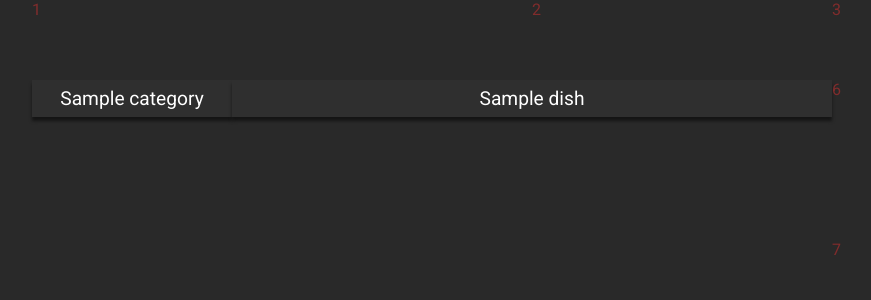
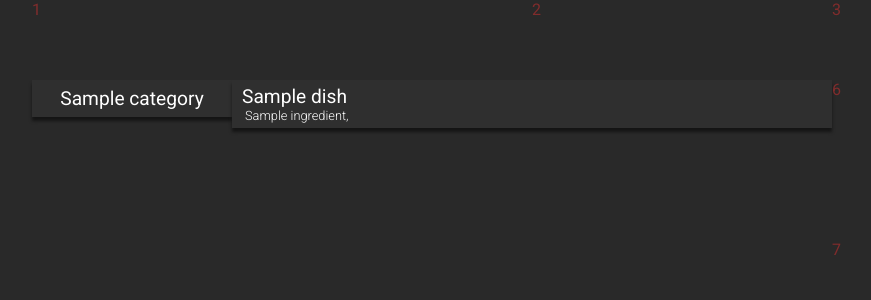
Before and after one commit to mplaszczymaka/menu-assistant, a Django app: page /menu/1/1 in a window 1280 px wide. Shown: the top 300 px of the page, without its empty margins (108-979 px from the left). Run offline with Django 3.2, Linux system fonts and the light colour scheme; tables that the repository leaves empty hold one stand-in row (values such as "Sample post").

Commit message:
buttons displays ingredients

```diff
--- a/menu/templates/menu/index.html
+++ b/menu/templates/menu/index.html
@@ -18,7 +18,7 @@
 
         <nav id="menus-choice">
             {% for menu in menus %}
-            <div class="menus-btn btn"><a href="{% url 'menu:menu' menu.pk menu.categories.first.pk %}">{{ menu }}</a></div>
+            <a href="{% url 'menu:menu' menu.pk menu.categories.first.pk %}"><div class="menus-btn btn">{{ menu }}</div></a>
             {% endfor %}
         </nav>
     </div>
--- a/menu/templates/menu/menu.html
+++ b/menu/templates/menu/menu.html
@@ -21,7 +21,19 @@
 
         <div id="dishes">
             {% for dish in dishes %}
-                <div class="dish btn">{{ dish }}</div>
+
+                <div class="dish btn">
+                    <div class="dish-name">
+                        {{ dish }}
+                    </div>
+
+                    <div class="dish-ingredient">
+                        {% for ingredient in dish.ingredients.all %}
+                            {{ ingredient }},
+                        {% endfor %}
+                    </div>
+                </div>
+
             {% endfor %}
         </div>
 
--- a/menu/views.py
+++ b/menu/views.py
@@ -15,7 +15,7 @@ def menu(request, menu_pk, category_pk):
 
     # set category to display dishes, default is first cat of specific menu
     selected_category = Category.objects.get(pk=category_pk)
-    dishes = selected_category.dishes.all()
+    dishes = list(selected_category.dishes.all())
 
     context =  {'menu'      :   menu,
                 'categories':categories,
--- a/static/css/menu.css
+++ b/static/css/menu.css
@@ -75,6 +75,23 @@ a, a:hover, a:active, a:visited {
     height: 80vh;
 }
 
+.dish {
+    box-sizing: border-box;
+    padding: 5px 10px;
+
+}
+
+.dish-name {
+    text-align: left;
+}
+
+.dish-ingredient {
+    text-align:  left;
+    font-size: 0.8rem;
+    font-weight: 300;
+    margin-left: 3px;
+}
+
 /* small container to allign two last items */
 #small-container {
     flex-basis: 20%;
```
